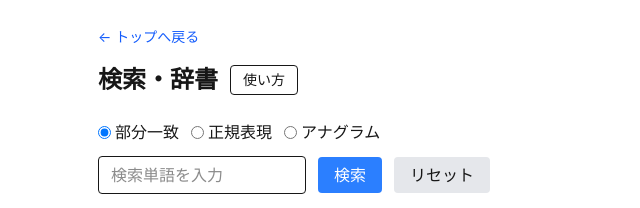
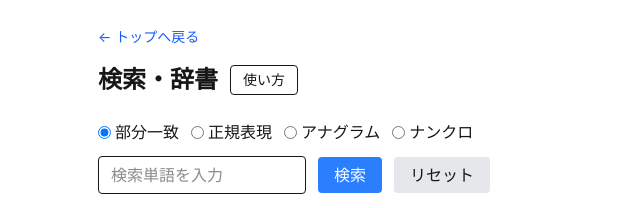
Before and after one commit to izmktr/riddletools, a Next.js app: page /dictionary in a window 1280 px wide. Shown: the top 208 px of the page, without its empty margins (54-694 px from the left). Built offline with nearby package versions, Linux system fonts and the light colour scheme.

Commit message:
feat: ナンクロ検索機能を追加し、アナグラム検索を維持

```diff
--- a/src/app/dictionary/page.tsx
+++ b/src/app/dictionary/page.tsx
@@ -1,63 +1,9 @@
 "use client";
 import { useState, useEffect, useCallback, useRef } from "react";
 import Link from "next/link";
+import { matchAnagram, matchNankuro } from "./search";
 
 type DicEntry = { name: string; file: string };
-
-type PatternElement =
-  | { type: "char"; value: string }
-  | { type: "any" }
-  | { type: "set"; values: string[] };
-
-function parseAnagramPattern(pattern: string): PatternElement[] {
-  const elems: PatternElement[] = [];
-  let i = 0;
-  while (i < pattern.length) {
-    if (pattern[i] === ".") {
-      elems.push({ type: "any" });
-      i++;
-    } else if (pattern[i] === "[") {
-      const end = pattern.indexOf("]", i + 1);
-      if (end === -1) {
-        elems.push({ type: "char", value: pattern[i] });
-        i++;
-      } else {
-        const values = pattern.slice(i + 1, end).split("");
-        elems.push({ type: "set", values });
-        i = end + 1;
-      }
-    } else {
-      elems.push({ type: "char", value: pattern[i] });
-      i++;
-    }
-  }
-  return elems;
-}
-
-function elemMatches(elem: PatternElement, ch: string): boolean {
-  if (elem.type === "any") return true;
-  if (elem.type === "char") return elem.value === ch;
-  return elem.values.includes(ch);
-}
-
-function matchAnagram(pattern: PatternElement[], word: string): boolean {
-  if (pattern.length !== word.length) return false;
-  const chars = word.split("");
-  const used = new Array(chars.length).fill(false);
-  function backtrack(pi: number): boolean {
-    if (pi === pattern.length) return true;
-    const elem = pattern[pi];
-    for (let ci = 0; ci < chars.length; ci++) {
-      if (!used[ci] && elemMatches(elem, chars[ci])) {
-        used[ci] = true;
-        if (backtrack(pi + 1)) return true;
-        used[ci] = false;
-      }
-    }
-    return false;
-  }
-  return backtrack(0);
-}
 
 function parseCSV(text: string): string[][] {
   return text
@@ -93,7 +39,7 @@ const BASE_PATH = process.env.NEXT_PUBLIC_BASE_PATH ?? '';
 export default function DictionaryPage() {
   const fileInputRef = useRef<HTMLInputElement>(null);
   const [showHelp, setShowHelp] = useState(false);
-  const [searchType, setSearchType] = useState<"partial" | "regex" | "anagram">("partial");
+  const [searchType, setSearchType] = useState<"partial" | "regex" | "anagram" | "nankuro">("partial");
   const [searchText, setSearchText] = useState("");
   const [dicList, setDicList] = useState<DicEntry[]>([]);
   const [selectedDic, setSelectedDic] = useState<string>("");
@@ -203,8 +149,9 @@ export default function DictionaryPage() {
         if (searchType === "partial") {
           hit = cell.includes(searchText);
         } else if (searchType === "anagram") {
-          const pattern = parseAnagramPattern(searchText);
-          hit = matchAnagram(pattern, cell);
+          hit = matchAnagram(searchText, cell);
+        } else if (searchType === "nankuro") {
+          hit = matchNankuro(searchText, cell);
         } else {
           try {
             const re = new RegExp(searchText);
@@ -238,22 +185,6 @@ export default function DictionaryPage() {
     } else {
       setSelectedCols(new Array(headers.length).fill(true));
     }
-  };
-
-  // 列コピー（選択カラムをコピー）
-  const handleColCopy = () => {
-    const activeCols = selectedCols.every((v) => !v)
-      ? headers.map(() => true)
-      : selectedCols;
-
-    const activeColIndices = headers
-      .map((_, ci) => ci)
-      .filter((ci) => activeCols[ci]);
-
-    const lines = rows.map((row) =>
-      activeColIndices.map((ci) => row[ci] ?? "").join(",")
-    );
-    navigator.clipboard.writeText(lines.join("\n")).catch(() => {});
   };
 
   const visibleRows = rows
@@ -358,9 +289,12 @@ export default function DictionaryPage() {
             <li>
               <span className="font-semibold">アナグラム</span>：文字の並び替えで一致する行を検索します。<code className="bg-white px-1 rounded border">.</code>は任意の1文字、<code className="bg-white px-1 rounded border">[あいう]</code>はいずれか1文字にマッチします。
             </li>
+            <li>
+              <span className="font-semibold">ナンクロ</span>：完全一致で検索します。<code className="bg-white px-1 rounded border">.</code>は任意の1文字、<code className="bg-white px-1 rounded border">*</code>は0文字以上の任意の文字列、<code className="bg-white px-1 rounded border">1</code>から<code className="bg-white px-1 rounded border">9</code>は任意の1文字で、同じ数字は同じ文字に一致します。<code className="bg-white px-1 rounded border">[あいう]</code>は括弧内のどれか1文字に一致します。数字そのものは検索できません。
+            </li>
             <li>カラム見出しをクリックすると、そのカラムだけを検索対象に絞れます（複数選択可）。</li>
             <li>カラム見出し右端の <span className="inline-block align-middle"><svg xmlns="http://www.w3.org/2000/svg" viewBox="0 0 24 24" fill="none" stroke="currentColor" strokeWidth="2" className="inline h-4 w-4"><rect x="9" y="9" width="10" height="10" rx="2"/><path d="M5 15V7a2 2 0 0 1 2-2h8"/></svg></span> アイコンを押すと、現在表示中のその列の値をクリップボードにコピーします。</li>
-            <li>「全選択」で全カラムを選択、「列コピー」で選択中カラムの全データをコピーします。</li>
+            <li>「全選択」で全カラムを選択、もう一度押すと全解除します。</li>
           </ol>
         </div>
       )}
@@ -398,6 +332,16 @@ export default function DictionaryPage() {
               onChange={() => setSearchType("anagram")}
             />
             アナグラム
+          </label>
+          <label className="flex items-center gap-1 cursor-pointer">
+            <input
+              type="radio"
+              name="searchType"
+              value="nankuro"
+              checked={searchType === "nankuro"}
+              onChange={() => setSearchType("nankuro")}
+            />
+            ナンクロ
           </label>
         </div>
 
@@ -464,7 +408,7 @@ export default function DictionaryPage() {
         </div>
       )}
 
-      {/* 全選択 / コピーボタン */}
+      {/* 全選択ボタン */}
       {headers.length > 0 && (
         <div className="flex gap-3 mb-3">
           <button
@@ -472,12 +416,6 @@ export default function DictionaryPage() {
             className="bg-gray-200 hover:bg-gray-300 px-4 py-1.5 rounded transition-colors text-sm font-semibold"
           >
             {hasAnySelected ? "全解除" : "全選択"}
-          </button>
-          <button
-            onClick={handleColCopy}
-            className="bg-gray-200 hover:bg-gray-300 px-4 py-1.5 rounded transition-colors text-sm font-semibold"
-          >
-            列コピー
           </button>
         </div>
       )}
--- /dev/null
+++ b/src/app/dictionary/search.ts
@@ -0,0 +1,126 @@
+type PatternElement =
+  | { type: "char"; value: string }
+  | { type: "any" }
+  | { type: "set"; values: string[] };
+
+function parseAnagramPattern(pattern: string): PatternElement[] {
+  const elems: PatternElement[] = [];
+  let i = 0;
+  while (i < pattern.length) {
+    if (pattern[i] === ".") {
+      elems.push({ type: "any" });
+      i++;
+    } else if (pattern[i] === "[") {
+      const end = pattern.indexOf("]", i + 1);
+      if (end === -1) {
+        elems.push({ type: "char", value: pattern[i] });
+        i++;
+      } else {
+        const values = pattern.slice(i + 1, end).split("");
+        elems.push({ type: "set", values });
+        i = end + 1;
+      }
+    } else {
+      elems.push({ type: "char", value: pattern[i] });
+      i++;
+    }
+  }
+  return elems;
+}
+
+function elemMatches(elem: PatternElement, ch: string): boolean {
+  if (elem.type === "any") return true;
+  if (elem.type === "char") return elem.value === ch;
+  return elem.values.includes(ch);
+}
+
+export function matchAnagram(patternText: string, word: string): boolean {
+  const pattern = parseAnagramPattern(patternText);
+  if (pattern.length !== word.length) return false;
+  const chars = word.split("");
+  const used = new Array(chars.length).fill(false);
+
+  function backtrack(patternIndex: number): boolean {
+    if (patternIndex === pattern.length) return true;
+    const elem = pattern[patternIndex];
+    for (let charIndex = 0; charIndex < chars.length; charIndex++) {
+      if (!used[charIndex] && elemMatches(elem, chars[charIndex])) {
+        used[charIndex] = true;
+        if (backtrack(patternIndex + 1)) return true;
+        used[charIndex] = false;
+      }
+    }
+    return false;
+  }
+
+  return backtrack(0);
+}
+
+function escapeRegexChar(ch: string): string {
+  return /[\\^$.*+?()[\]{}|]/.test(ch) ? `\\${ch}` : ch;
+}
+
+export function buildNankuroRegex(pattern: string): RegExp | null {
+  const captureGroupByDigit = new Map<string, number>();
+  const parts: string[] = ["^"];
+  let groupCount = 0;
+  let i = 0;
+
+  while (i < pattern.length) {
+    const ch = pattern[i];
+
+    if (ch === ".") {
+      parts.push(".");
+      i++;
+      continue;
+    }
+
+    if (ch === "*") {
+      parts.push(".*");
+      i++;
+      continue;
+    }
+
+    if (ch === "[") {
+      const end = pattern.indexOf("]", i + 1);
+      if (end === -1) {
+        parts.push("\\[");
+        i++;
+      } else {
+        parts.push(pattern.slice(i, end + 1));
+        i = end + 1;
+      }
+      continue;
+    }
+
+    if (/[1-9]/.test(ch)) {
+      const digit = ch;
+      const existingGroup = captureGroupByDigit.get(digit);
+      if (existingGroup === undefined) {
+        groupCount++;
+        captureGroupByDigit.set(digit, groupCount);
+        parts.push("(.)");
+      } else {
+        parts.push(`\\${existingGroup}`);
+      }
+      i++;
+      continue;
+    }
+
+    parts.push(escapeRegexChar(ch));
+    i++;
+  }
+
+  parts.push("$");
+
+  try {
+    return new RegExp(parts.join(""));
+  } catch {
+    return null;
+  }
+}
+
+export function matchNankuro(pattern: string, word: string): boolean {
+  const regex = buildNankuroRegex(pattern);
+  return regex ? regex.test(word) : false;
+}
```
Also changed, not shown: 1 other file (tests, documents, lock files or other folders).
